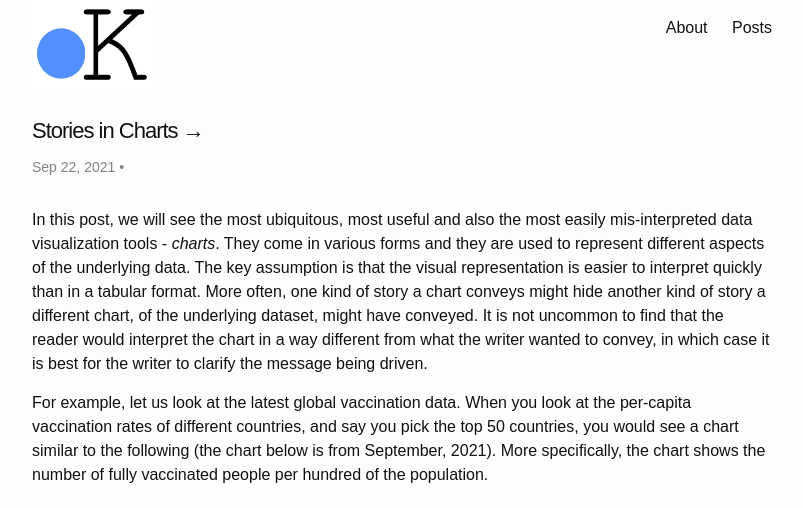
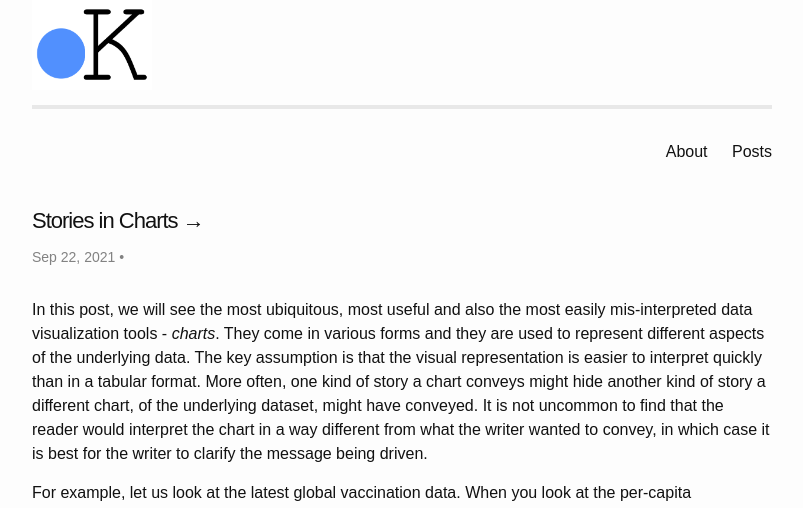
Before and after one commit to dotkay/dotkay.github.io, a Jekyll site: the page built from index.html, in a window 1280 px wide. Shown: the top 508 px of the page, without its empty margins (238-1041 px from the left). Built offline with Jekyll 4.4.1, drawn with Linux system fonts in a browser that asks for light colours; the list of posts is cut into pages by our own code.

Commit message:
blue line

```diff
--- a/_includes/header.html
+++ b/_includes/header.html
@@ -5,7 +5,7 @@
     <a class="site-title" href="{{ "/" | relative_url }}">{{ site.title | escape }}</a>
     -->
     <img src="{{site.title-img | escape}}" width="120" height="90">
-
+    <hr class="nublue">
     <nav class="site-nav">
       {% for link in site.data.navigation.main %}
         {% if link.url contains "http" %}
```
